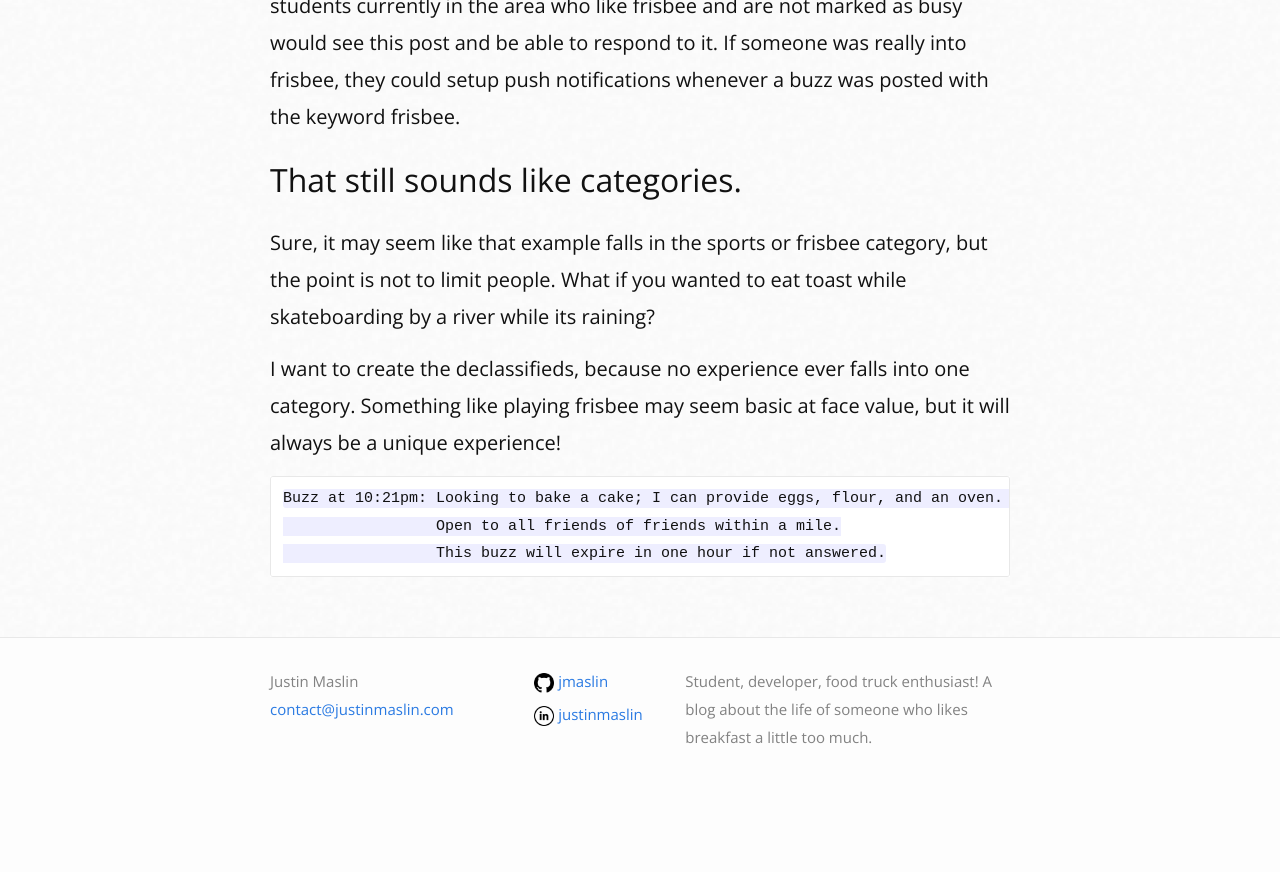
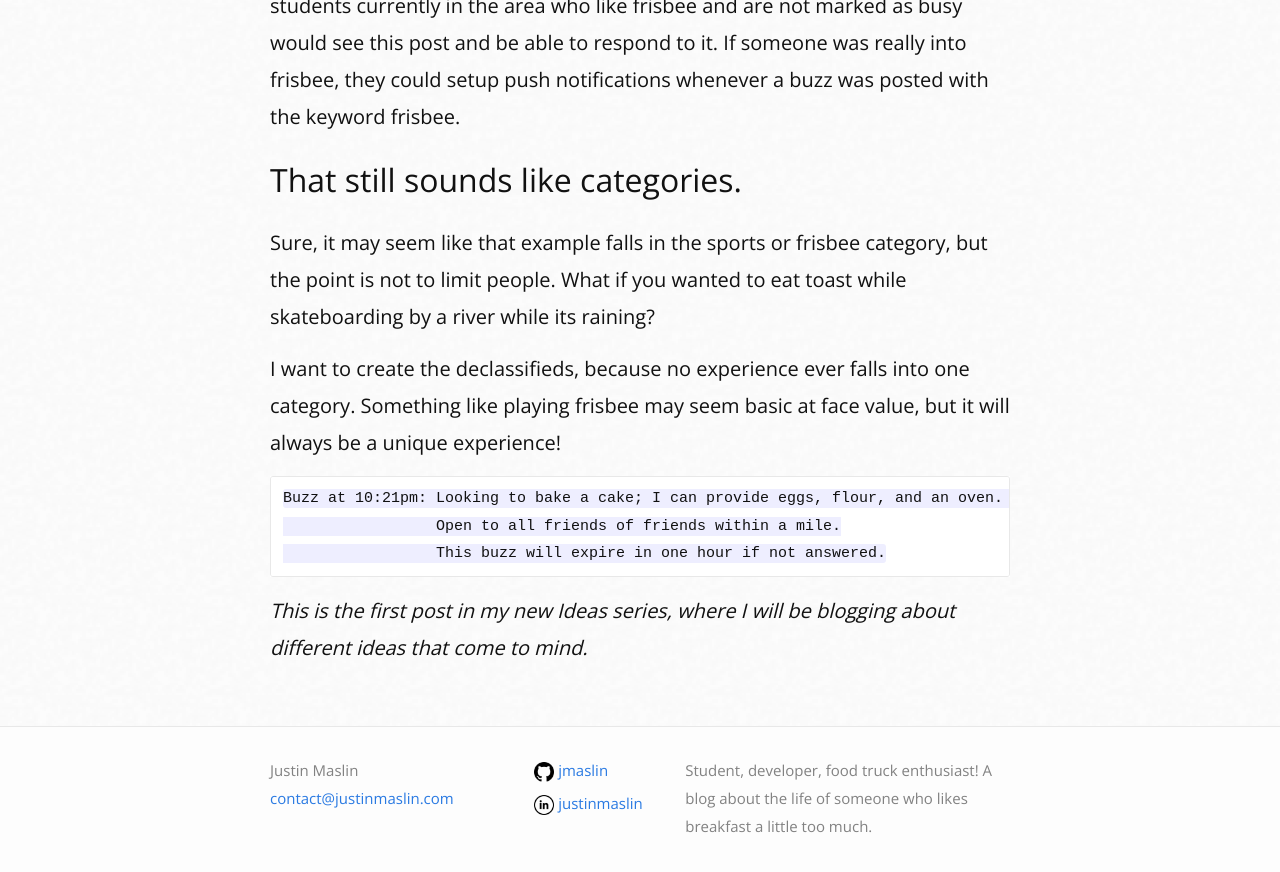
Before and after one commit to jmaslin/jmaslin.github.io, a Jekyll site: the page built from _posts/2014-11-10-unclassifieds.markdown, in a window 1280 px wide and 900 px high, scrolled down 1077 px. Shown: the top 872 px of the window. Built offline with Jekyll 4.4.1, drawn with Linux system fonts in a browser that asks for light colours; before the commit the page ends 1888 px from its top, so only the background shows below that.

Commit message:
Quick update at bottom

```diff
--- a/_posts/2014-11-10-unclassifieds.markdown
+++ b/_posts/2014-11-10-unclassifieds.markdown
@@ -30,3 +30,5 @@ I want to create the declassifieds, because no experience ever falls into one ca
     Buzz at 10:21pm: Looking to bake a cake; I can provide eggs, flour, and an oven.
                    	 Open to all friends of friends within a mile.
                    	 This buzz will expire in one hour if not answered.
+
+<em>This is the first post in my new Ideas series, where I will be blogging about different ideas that come to mind.</em>
```
